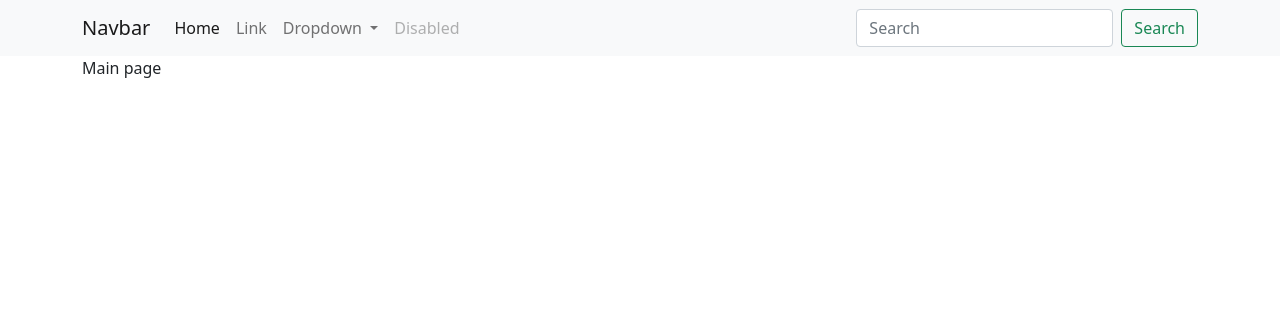
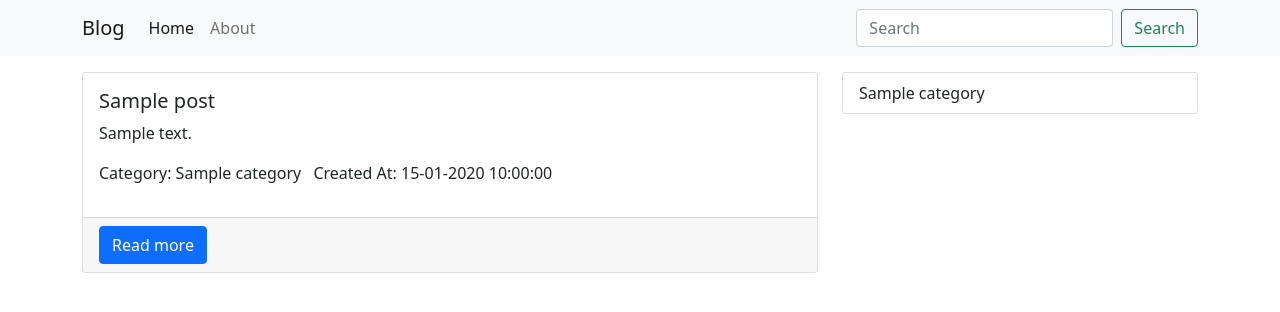
Before and after one commit to Justwmz/Blog, a Django app: page / in a window 1280 px wide. Shown: the top 312 px of the page. Run offline with Django 3.2, Linux system fonts and the light colour scheme; tables that the repository leaves empty hold one stand-in row (values such as "Sample post").

Commit message:
Add categories

```diff
--- a/blog/models.py
+++ b/blog/models.py
@@ -1,4 +1,6 @@
 from django.db import models
+from django.db.models.base import Model
+from django.urls import reverse
 
 # Create your models here.
 
@@ -9,3 +11,19 @@ class Post(models.Model):
     created_at = models.DateTimeField(auto_now_add=True)
     updated_at = models.DateTimeField(auto_now=True)
     is_published = models.BooleanField(default=True)
+    cat = models.ForeignKey('Category', on_delete=models.PROTECT, null=True)
+
+    def __str__(self):
+        return self.title
+
+    def get_absolute_url(self):
+        return reverse('post', kwargs={'post_id': self.pk})
+
+class Category(models.Model):
+    name = models.CharField(max_length=100, db_index=True)
+
+    def __str__(self):
+        return self.name
+
+    def get_absolute_url(self):
+        return reverse('category', kwargs={'cat_id': self.pk})
--- a/blog/templates/blog/base.html
+++ b/blog/templates/blog/base.html
@@ -1,3 +1,4 @@
+{% load static %}
 <!doctype html>
 <html lang="en">
   <head>
@@ -14,31 +15,17 @@
     {% block mainmenu %}
     <nav class="navbar navbar-expand-lg navbar-light bg-light">
         <div class="container">
-            <a class="navbar-brand" href="#">Navbar</a>
+            <a class="navbar-brand" href="{% url 'home' %}">Blog</a>
             <button class="navbar-toggler" type="button" data-bs-toggle="collapse" data-bs-target="#navbarSupportedContent" aria-controls="navbarSupportedContent" aria-expanded="false" aria-label="Toggle navigation">
             <span class="navbar-toggler-icon"></span>
             </button>
             <div class="collapse navbar-collapse" id="navbarSupportedContent">
             <ul class="navbar-nav me-auto mb-2 mb-lg-0">
                 <li class="nav-item">
-                <a class="nav-link active" aria-current="page" href="#">Home</a>
+                <a class="nav-link active" aria-current="page" href="{% url 'home' %}">Home</a>
                 </li>
                 <li class="nav-item">
-                <a class="nav-link" href="#">Link</a>
-                </li>
-                <li class="nav-item dropdown">
-                <a class="nav-link dropdown-toggle" href="#" id="navbarDropdown" role="button" data-bs-toggle="dropdown" aria-expanded="false">
-                    Dropdown
-                </a>
-                <ul class="dropdown-menu" aria-labelledby="navbarDropdown">
-                    <li><a class="dropdown-item" href="#">Action</a></li>
-                    <li><a class="dropdown-item" href="#">Another action</a></li>
-                    <li><hr class="dropdown-divider"></li>
-                    <li><a class="dropdown-item" href="#">Something else here</a></li>
-                </ul>
-                </li>
-                <li class="nav-item">
-                <a class="nav-link disabled" href="#" tabindex="-1" aria-disabled="true">Disabled</a>
+                <a class="nav-link" href="{% url 'about' %}">About</a>
                 </li>
             </ul>
             <form class="d-flex">
@@ -49,7 +36,7 @@
         </div>
     </nav>
     {% endblock %}
-    <div class="container">
+    <div class="container mt-3">
         {% block content %}
 
         <script src="https://cdn.jsdelivr.net/npm/bootstrap@5.0.2/dist/js/bootstrap.bundle.min.js" integrity="sha384-MrcW6ZMFYlzcLA8Nl+NtUVF0sA7MsXsP1UyJoMp4YLEuNSfAP+JcXn/tWtIaxVXM" crossorigin="anonymous"></script>
--- a/blog/templates/blog/index.html
+++ b/blog/templates/blog/index.html
@@ -1,5 +1,33 @@
 {% extends 'blog/base.html' %}
 
 {% block content %}
-<p>Main page</p>
+
+<div class="row">
+    <div class="col-8">
+        {% for post in posts %}
+        <div class="card mb-2">
+            <div class="card-body">
+                <h5 class="card-title">{{ post.title }}</h5>
+                <p class="card-text">{{ post.content }}</p>
+                <ul class="list-inline">
+                    <li class="list-inline-item">Category: {{ post.cat }}</li>
+                    <li class="list-inline-item">Created At: {{ post.updated_at|date:"d-m-Y H:i:s" }}</li>
+                </ul>
+            </div>
+            <div class="card-footer text-muted">
+                <a href="{{ post.get_absolute_url }}" class="btn btn-primary">Read more</a>
+            </div>
+        </div>
+        {% endfor %}
+    </div>
+    <div class="col-4">
+        <div class="list-group">
+            {% for category in categories %}
+            <a href="{{ category.get_absolute_url }}" class="list-group-item list-group-item-action" aria-current="true">
+              {{ category.name }}
+            </a>
+            {% endfor %}
+        </div>
+    </div>
+</div>
 {% endblock %}
--- a/blog/urls.py
+++ b/blog/urls.py
@@ -5,4 +5,6 @@ from blog.views import *
 urlpatterns = [
     path('', index, name='home'),
     path('about/', about, name='about'),
+    path('post/<int:post_id>/', view_post, name='post'),
+    path('category/<int:cat_id>/', view_category, name='category'),
 ]
--- a/blog/views.py
+++ b/blog/views.py
@@ -1,9 +1,35 @@
+from django.http.response import Http404
 from django.shortcuts import render
+from .models import *
 
 # Create your views here.
 
 def index (request):
-    return render(request, 'blog/index.html')
+    posts = Post.objects.all()
+    categories = Category.objects.all()
+    context = {
+        'posts': posts,
+        'categories' : categories
+    }
+
+    return render(request, 'blog/index.html', context=context)
 
 def about (request):
     return render(request, 'blog/about.html')
+
+def view_post(request, post_id):
+    return render(request)
+
+def view_category(request, cat_id):
+    posts = Post.objects.filter(cat_id=cat_id)
+    categories = Category.objects.all()
+
+    if len(posts) == 0:
+        raise Http404()
+
+    context = {
+        'posts': posts,
+        'categories' : categories
+    }
+
+    return render(request, 'blog/index.html', context=context)
--- a/blog_site/settings.py
+++ b/blog_site/settings.py
@@ -10,6 +10,7 @@ For the full list of settings and their values, see
 https://docs.djangoproject.com/en/3.2/ref/settings/
 """
 
+import os
 from pathlib import Path
 
 # Build paths inside the project like this: BASE_DIR / 'subdir'.
@@ -119,8 +120,13 @@ USE_TZ = True
 # https://docs.djangoproject.com/en/3.2/howto/static-files/
 
 STATIC_URL = '/static/'
+STATIC_ROOT = os.path.join(BASE_DIR, 'static')
+STATICFILES_DIRS = []
 
 # Default primary key field type
 # https://docs.djangoproject.com/en/3.2/ref/settings/#default-auto-field
 
 DEFAULT_AUTO_FIELD = 'django.db.models.BigAutoField'
+
+MEDIA_ROOT = os.path.join(BASE_DIR, 'media')
+MEDIA_URL = '/media/'
--- a/blog_site/urls.py
+++ b/blog_site/urls.py
@@ -16,8 +16,13 @@ Including another URLconf
 from django.contrib import admin
 from django.urls import path
 from django.urls.conf import include
+from django.conf import settings
+from django.contrib.staticfiles.urls import staticfiles_urlpatterns
 
 urlpatterns = [
     path('admin/', admin.site.urls),
     path('', include('blog.urls')),
 ]
+
+if settings.DEBUG:
+    urlpatterns += staticfiles_urlpatterns()
```
Also changed, not shown: blog/migrations/0001_initial.py (added), blog/migrations/0002_auto_20210623_2000.py (added).
